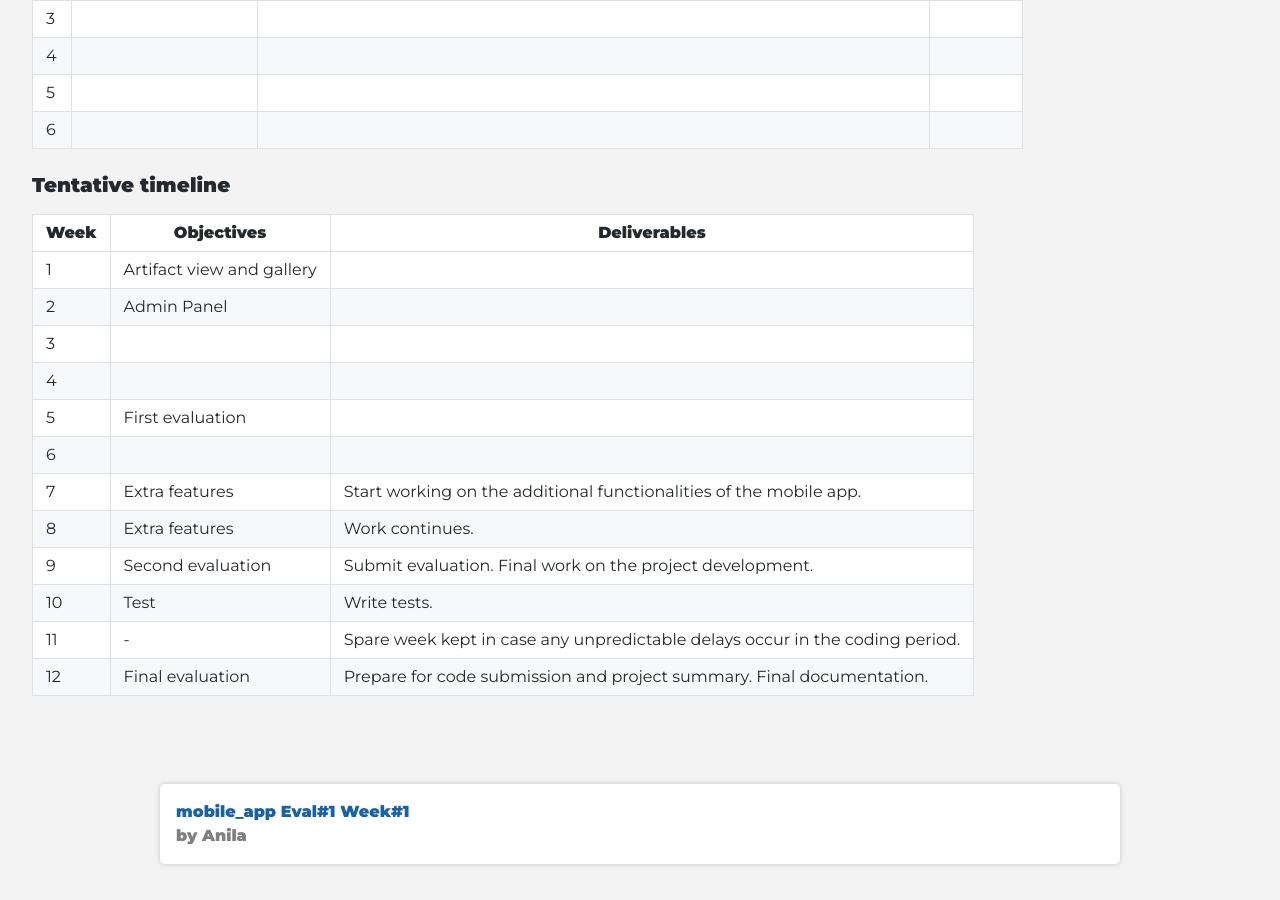
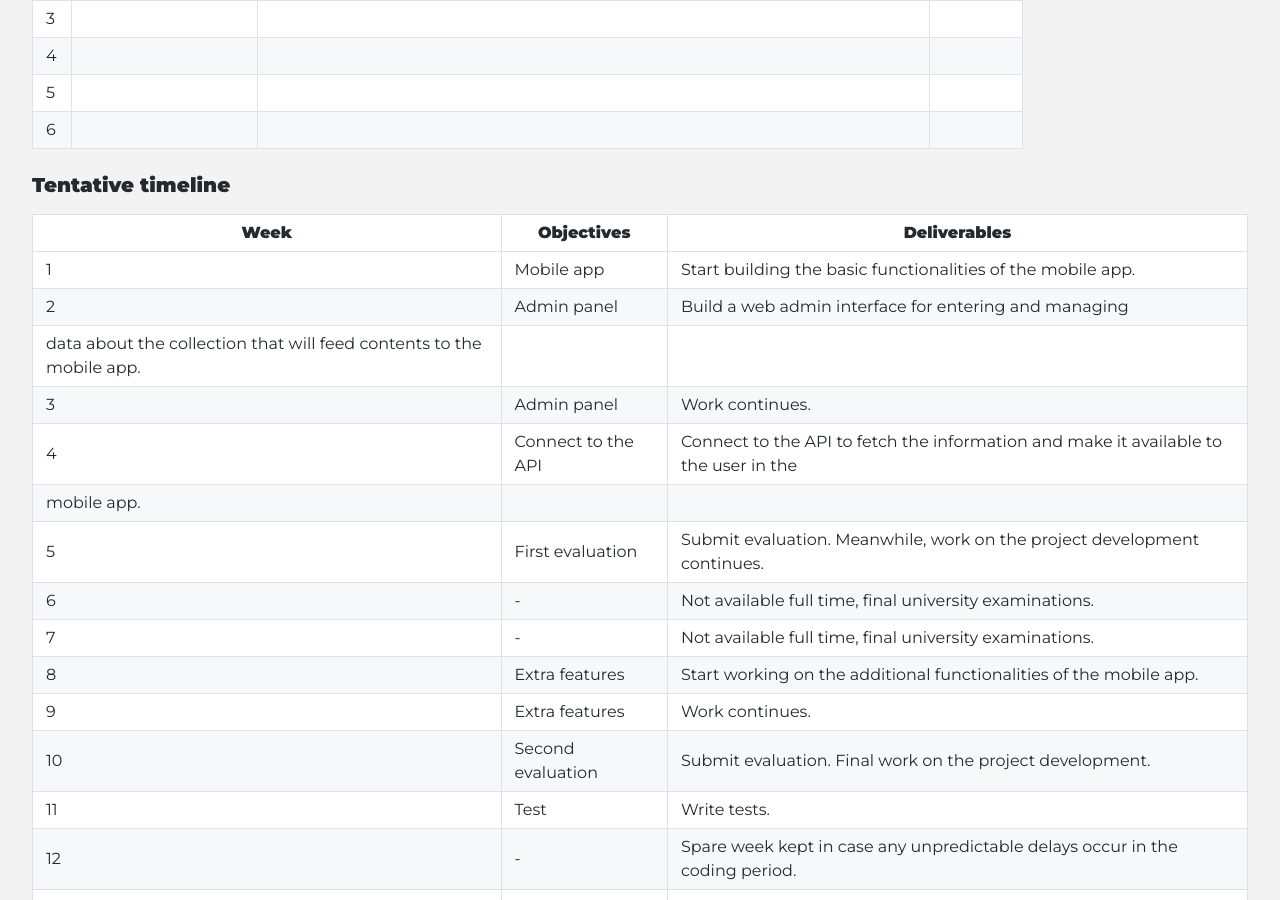
Before and after one commit to cdli-gh/blog, a Jekyll site: the page built from _blog/gsoc20/mobile_app/index.md, in a window 1280 px wide and 900 px high, scrolled down 1085 px. Built offline with Jekyll 4.4.1, drawn with Linux system fonts in a browser that asks for light colours.

Commit message:
Update index.md

```diff
--- a/_blog/gsoc20/mobile_app/index.md
+++ b/_blog/gsoc20/mobile_app/index.md
@@ -39,15 +39,18 @@ Objectives are separated in two categories: essential and additional, they are a
 
 | Week  |Objectives |Deliverables |
 |---|---|---|
-|1|Artifact view and gallery   |   |
-|2|Admin Panel   |   |
-|3|   |   |
-|4|   |   |
-|5|First evaluation   |   |
-|6|   |   |
-|7|Extra features   |Start working on the additional functionalities of the mobile app.   |
-|8|Extra features   |Work continues.   |
-|9|Second evaluation   |Submit evaluation. Final work on the project development.   |
-|10|Test   |Write tests.   |
-|11|-   |Spare week kept in case any unpredictable delays occur in the coding period.   |
-|12|Final evaluation   |Prepare for code submission and project summary. Final documentation.   |
+|1|Mobile app   |Start building the basic functionalities of the mobile app.   |
+|2|Admin panel   |Build a web admin interface for entering and managing
+data about the collection that will feed contents to the mobile app.   |
+|3|Admin panel   |Work continues.   |
+|4|Connect to the API   |Connect to the API to fetch the information and make it available to the user in the
+mobile app.   |
+|5|First evaluation   |Submit evaluation. Meanwhile, work on the project development continues.   |
+|6|-   |Not available full time, final university examinations.   |
+|7|-   |Not available full time, final university examinations.   |
+|8|Extra features   |Start working on the additional functionalities of the mobile app.   |
+|9|Extra features   |Work continues.   |
+|10|Second evaluation   |Submit evaluation. Final work on the project development.   |
+|11|Test   |Write tests.   |
+|12|-   |Spare week kept in case any unpredictable delays occur in the coding period.   |
+|13|Final evaluation   |Prepare for code submission and project summary. Final documentation.   |
```
